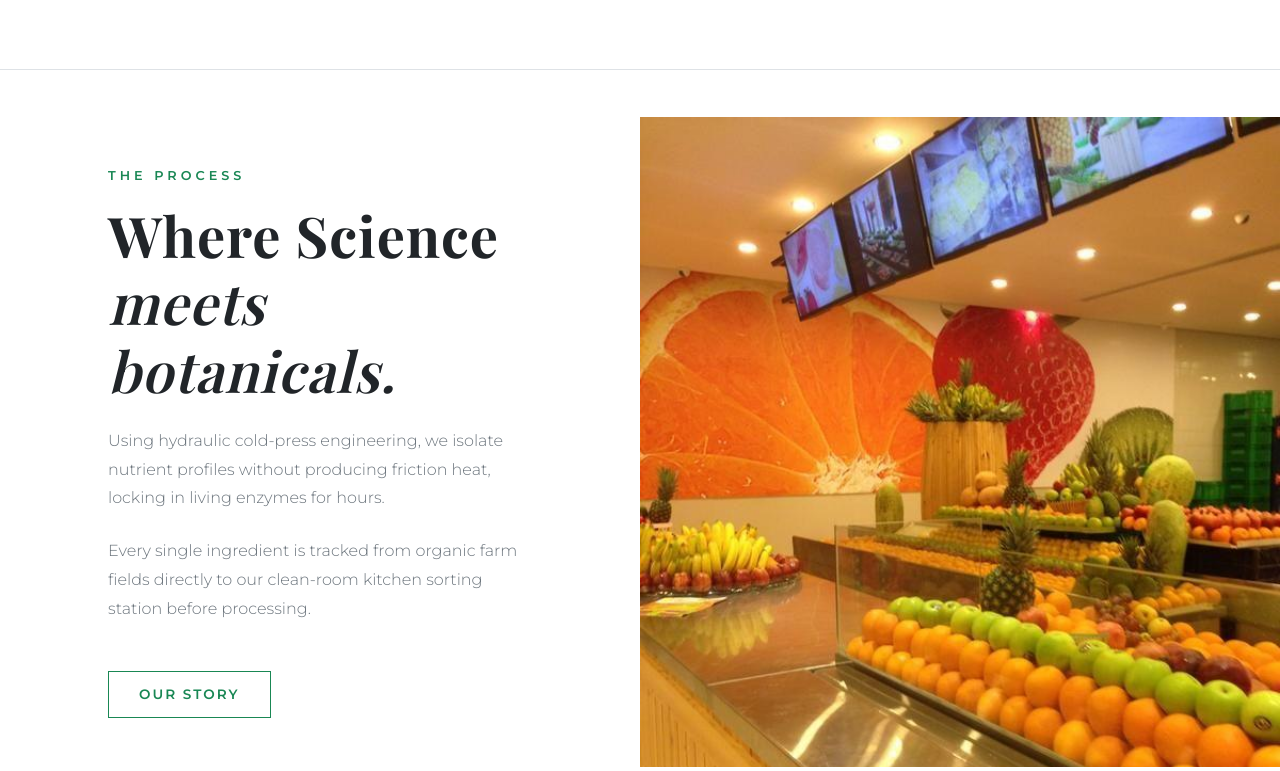
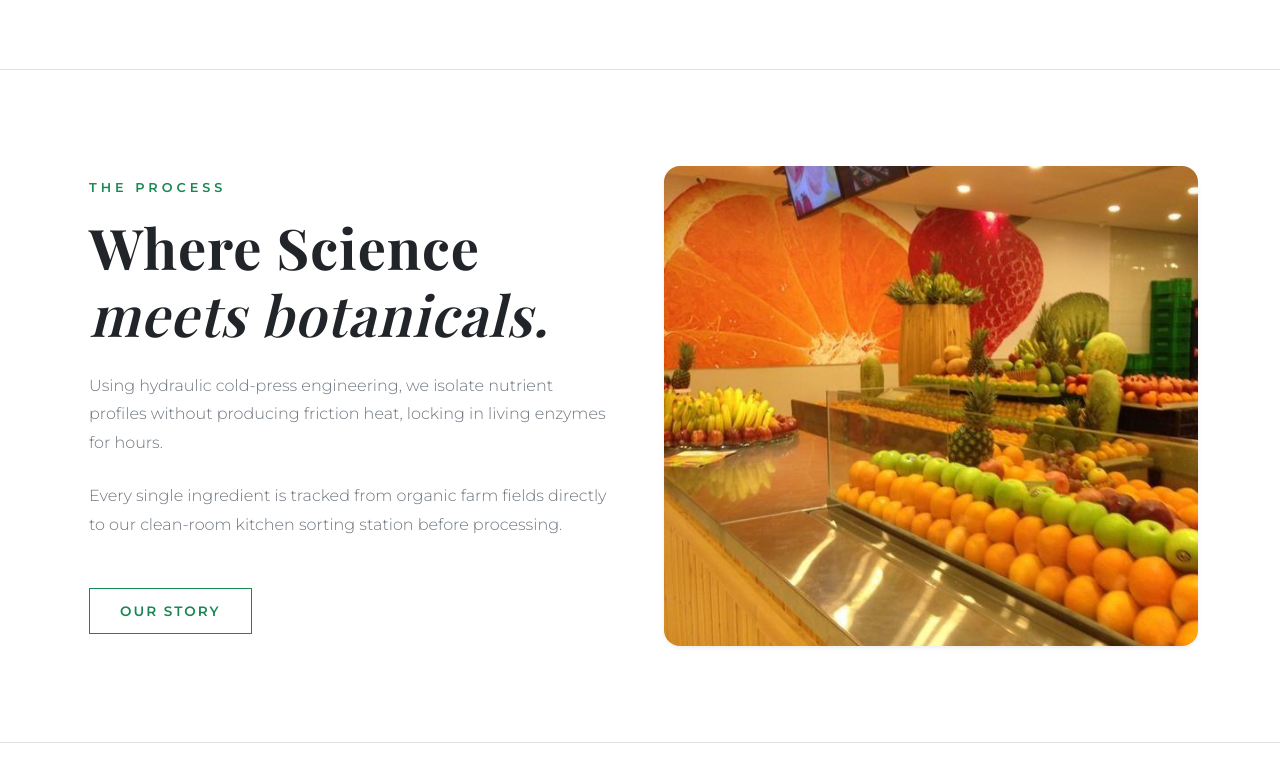
Before and after one commit to Innovalq-SoundaryaTeam/Juice, a plain HTML site: page index.html in a window 1280 px wide. Shown: the part 1534-2305 px from the top of the page. Drawn offline with nearby package versions, Linux system fonts and the light colour scheme; a web font is replaced by a local one.

```diff
--- a/index.html
+++ b/index.html
@@ -243,10 +243,11 @@
         </div>
       </section>
 
-      <section class="container-fluid p-0 bg-white border-top">
-        <div class="row g-0 align-items-center">
-          <div class="col-lg-6 p-5 p-md-5 order-2 order-lg-1">
-            <div class="mx-auto p-xl-5" style="max-width: 520px">
+      <section class="py-5 bg-white border-top">
+        <div class="container py-5">
+        <div class="row align-items-center g-5">
+          <div class="col-lg-6 order-2 order-lg-1">
+            <div class="mx-auto" style="max-width: 520px">
               <p
                 class="tracking-luxury text-success mb-3"
                 style="font-weight: 600"
@@ -295,16 +296,16 @@
               >
             </div>
           </div>
-       <div
-  class="col-lg-6 order-1 order-lg-2"
-  style="
-    min-height: 650px;
-    background-image: url('assets/images/hero2.png');
-    background-repeat: no-repeat;
-    background-size: cover;
-    background-position-x: 20%;
-  "
-></div>
+          <div class="col-lg-6 order-1 order-lg-2">
+            <div class="overflow-hidden rounded-4 shadow-sm" style="height: 480px;">
+              <img
+                src="assets/images/hero2.png"
+                alt="Where science meets botanicals"
+                class="w-100 h-100 object-fit-cover"
+              />
+            </div>
+          </div>
+        </div>
         </div>
       </section>
 
```
Also changed, not shown: about.html (+6 -6 lines).
